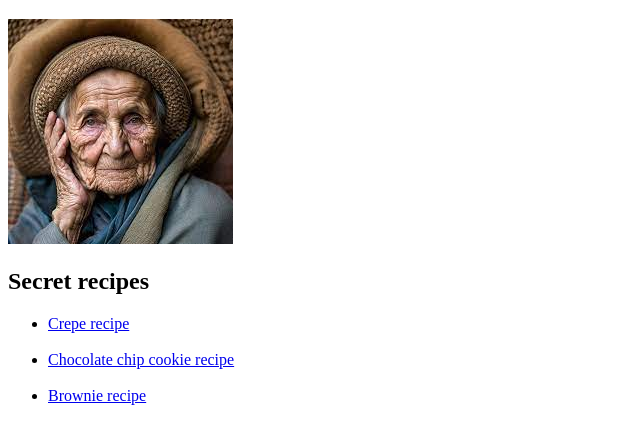
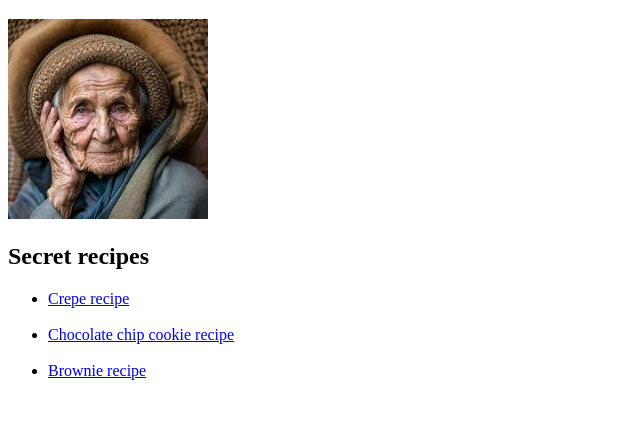
Before and after one commit to FullStackDevJourney/odin-recipes, a plain HTML site: page index.html in a window 1280 px wide. Shown: the part 61-504 px from the top of the page, without its empty margins (0-640 px from the left). Drawn offline with Linux system fonts and the light colour scheme.

Commit message:
Added dimensions in the hero img

```diff
--- a/index.html
+++ b/index.html
@@ -7,7 +7,7 @@
 </head>
 <body>
     <h1>Abuelita Maria José Recipes</h1>
-    <img src="/recipes/img/grandma.jpeg" alt="Abuelita Maria José portrait photo">
+    <img src="./recipes/img/grandma.jpeg" alt="Abuelita Maria José portrait photo" width="200" height="200">
     <h2>Secret recipes</h2>
     <ul>
         <li><a href="recipes/crepes.html">Crepe recipe</a></li>
```
